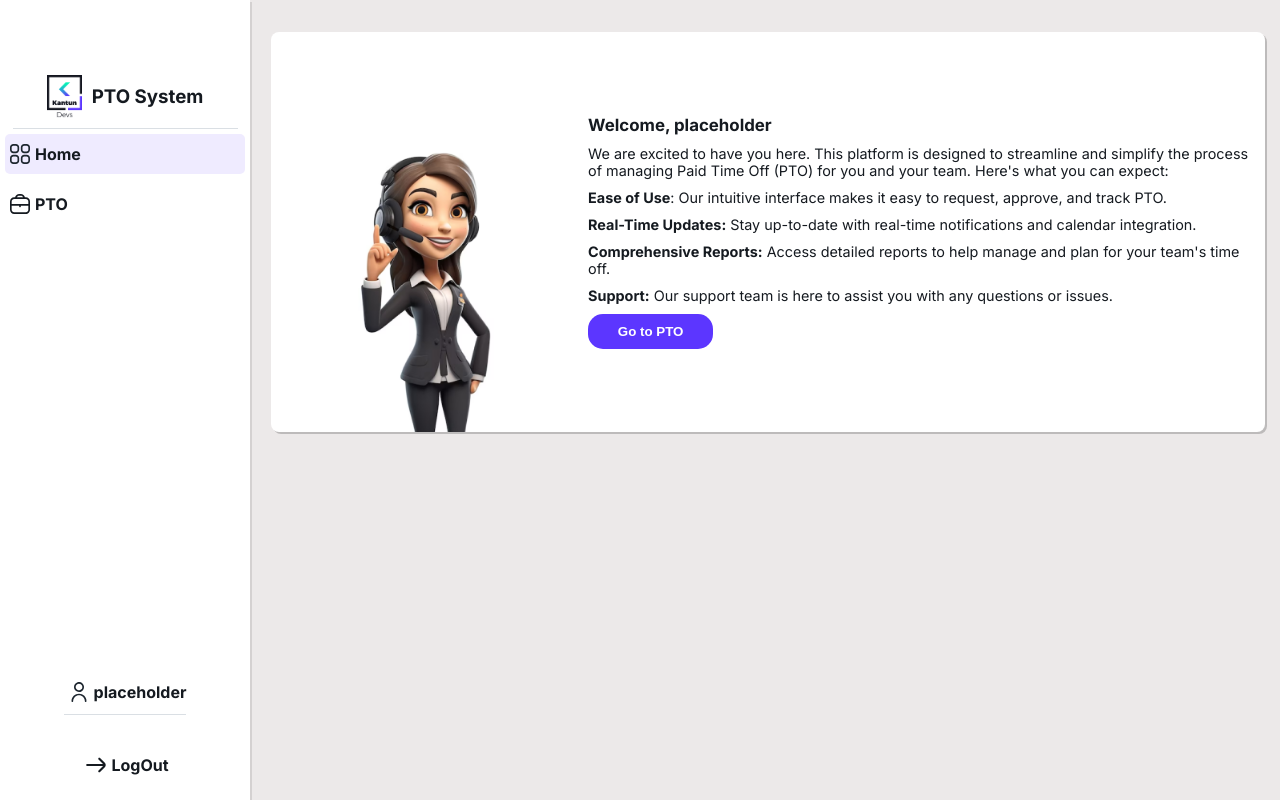
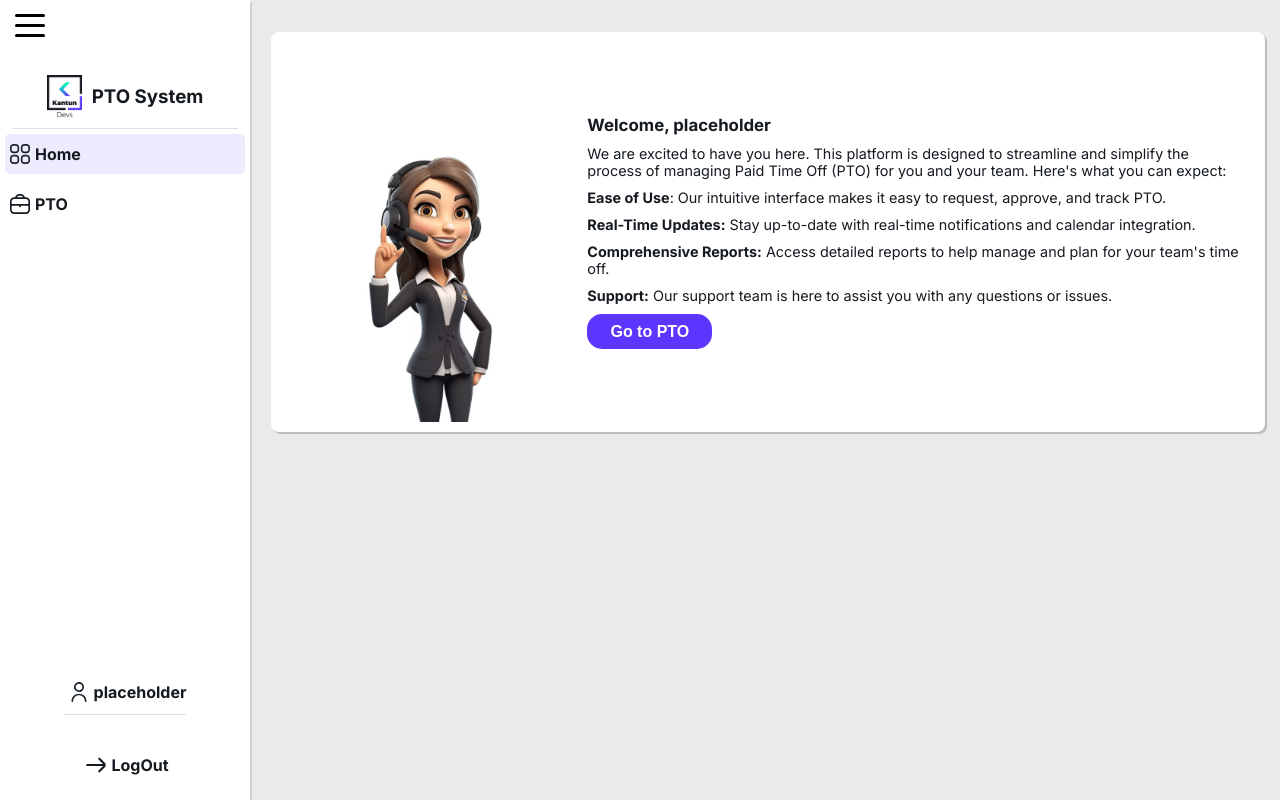
Before and after one commit to Sventajz/vacation-calendar, a Next.js app: page /dashboard/welcome in a window 1280 px wide. Built offline with nearby package versions, Linux system fonts and the light colour scheme.

Commit message:
implemented the changes azra suggested

```diff
--- /dev/null
+++ b/src/app/breakpoints.js
@@ -0,0 +1,3 @@
+export const breakPoints = {
+  mobile: "950px",
+};
--- a/src/app/dashboard/pto/page.js
+++ b/src/app/dashboard/pto/page.js
@@ -1,5 +1,5 @@
 import MyCalendar from "@/components/pages/pto";
 
 export default function PTO() {
-  return <MyCalendar></MyCalendar>;
+  return <MyCalendar />;
 }
--- a/src/components/Button/styled.js
+++ b/src/components/Button/styled.js
@@ -1,10 +1,11 @@
 import styled from "styled-components";
-
+import { breakPoints } from "@/app/breakpoints";
 export const ButtonStyle = styled.button`
+  height: 25px;
+  font-size: 0.8rem;
   background-color: #5c36ff;
   border: none;
   color: #ffffff;
-  height: 35px;
   width: 125px;
   border-radius: 15px;
   display: flex;
@@ -18,8 +19,8 @@ export const ButtonStyle = styled.button`
     color: black;
     border: 1px solid #5c36ff;
   }
-  @media (max-width: 950px) {
-    height: 25px;
-    font-size: 0.8rem;
+  @media (min-width: ${breakPoints.mobile}) {
+    height: 35px;
+    font-size: 1rem;
   }
 `;
--- a/src/components/Sidebar/styled.js
+++ b/src/components/Sidebar/styled.js
@@ -92,11 +92,34 @@ export const HamburgerButton = styled.button`
   justify-content: space-around;
   width: 30px;
   height: 30px;
+  cursor: pointer;
   background: transparent;
   border: none;
-  cursor: pointer;
   padding: 0;
   margin: 10px;
   margin-left: 15px;
   z-index: 3;
+  div {
+    width: 30px;
+    height: 3px;
+    background: #000;
+    border-radius: 3px;
+    transition: all 0.3s linear;
+    position: relative;
+    transform-origin: 1px;
+
+    :first-child {
+      transform: ${({ $isOpen }) => ($isOpen ? "rotate(45deg)" : "rotate(0)")};
+    }
+
+    :nth-child(2) {
+      opacity: ${({ $isOpen }) => ($isOpen ? "0" : "1")};
+      transform: ${({ $isOpen }) =>
+        $isOpen ? "translateX(20px)" : "translateX(0)"};
+    }
+
+    :nth-child(3) {
+      transform: ${({ $isOpen }) => ($isOpen ? "rotate(-45deg)" : "rotate(0)")};
+    }
+  }
 `;
--- a/src/components/pages/Welcome/styled.js
+++ b/src/components/pages/Welcome/styled.js
@@ -1,8 +1,6 @@
 import styled from "styled-components";
-
+import { breakPoints } from "@/app/breakpoints";
 export const WelcomeWrapper = styled.div`
-  width: 97%;
-  height: 50%;
   background-color: #ffffff;
   display: flex;
   margin: auto;
@@ -10,13 +8,14 @@ export const WelcomeWrapper = styled.div`
   border-radius: 8px;
   box-shadow: 2px 2px rgba(1, 1, 1, 0.2);
   text-align: left;
-
-  @media (max-width: 950px) {
-    height: 90vh;
-    width: 100%;
-    flex-direction: column;
-    align-items: center;
-    padding: 10px;
+  height: 90%;
+  flex-direction: column;
+  align-items: center;
+  padding: 10px;
+  @media (min-width: ${breakPoints.mobile}) {
+    width: 97%;
+    height: 50%;
+    flex-direction: row;
   }
 `;
 
@@ -25,9 +24,10 @@ export const WelcomeImg = styled.div`
   align-items: center;
   justify-content: center;
   width: 60%;
-  @media (max-width: 950px) {
-    height: 30%;
-    margin: 0;
+  height: 30%;
+  margin: 0;
+  @media (min-width: ${breakPoints.mobile}) {
+    height: 100%;
   }
 `;
 
@@ -35,21 +35,21 @@ export const WelcomeText = styled.div`
   font-size: 0.9rem;
   display: flex;
   align-items: left;
-  justify-content: center;
+  justify-content: left;
   flex-direction: column;
   height: 100%;
   text-align: left;
   gap: 10px;
   margin-right: 15px;
-  @media (max-width: 950px) {
-    justify-content: left;
+  @media (min-width: ${breakPoints.mobile}) {
+    justify-content: center;
   }
 `;
 
 export const AvatarImg = styled.img`
-  height: 70%;
+  height: 100%;
   margin-top: auto;
-  @media (max-width: 950px) {
-    height: 100%;
+  @media (min-width: ${breakPoints.mobile}) {
+    height: 70%;
   }
 `;
```
Also changed, not shown: src/components/PTOCard/styled.js (+12 -12 lines).
